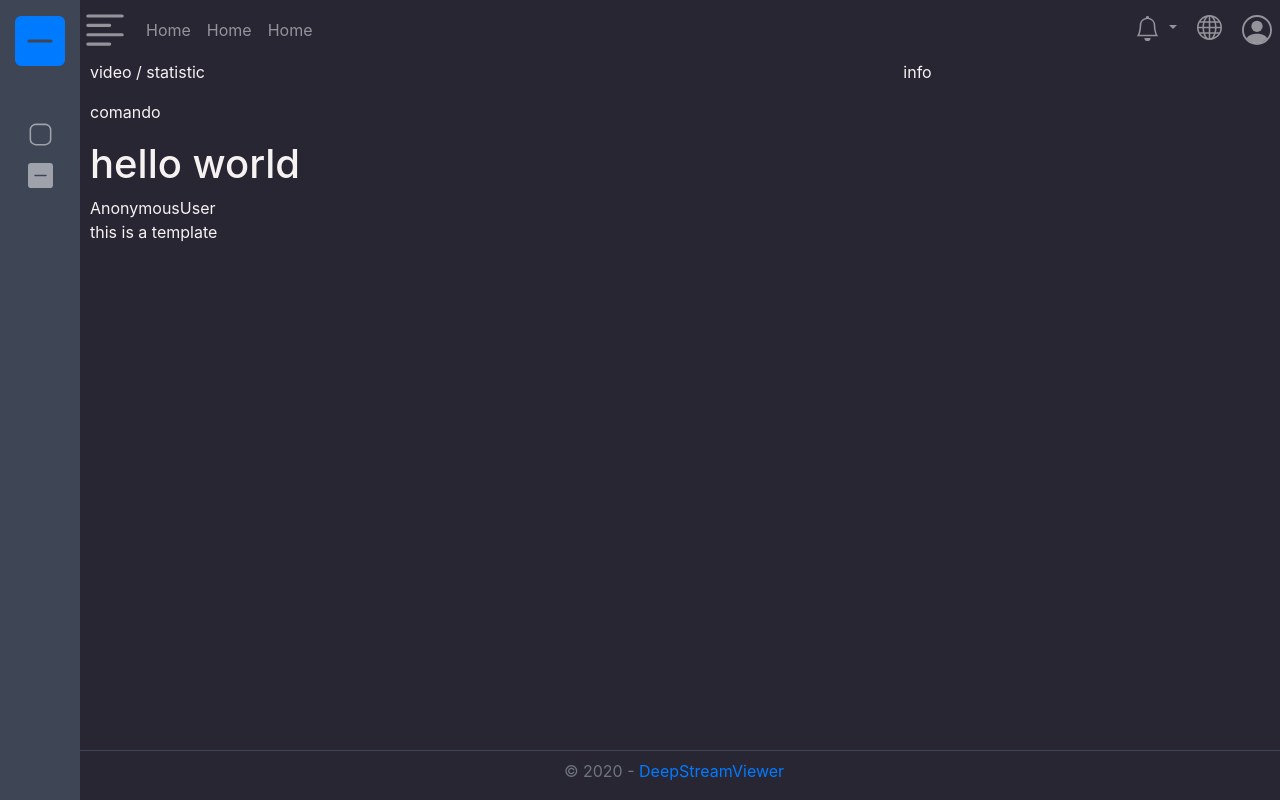
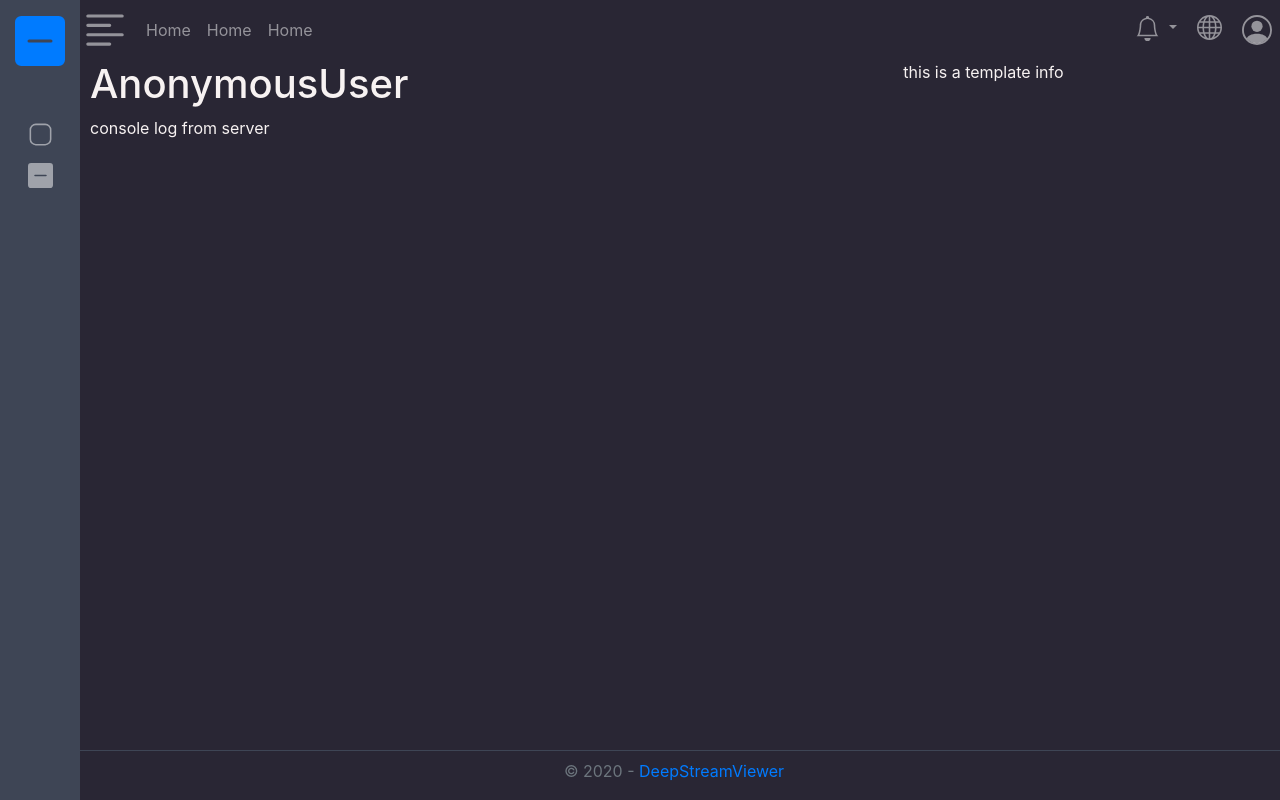
Before and after one commit to romeolandry/DeepStream_SDK_Viewer, a Django app: page / in a window 1280 px wide. Run offline with Django 3.2, Linux system fonts and the light colour scheme.

Commit message:
base.html content structure

```diff
--- a/src/templates/base.html
+++ b/src/templates/base.html
@@ -103,16 +103,23 @@
                 </header>
                 <main class= "main-content">
                     <div class="row justify-content-around">
-                        <div class="col-8 principal-view">
+                        <div class="col-md-8 principal-view">
                             <div class="row-cols-1 content-viewer">
-                                <p> video / statistic </p>
+
+                                {% block content-viewer %}
+                                    <p> video / statistic </p>
+                                {% endblock content-viewer %}
                             </div>
                             <div class="row-cols-1 content-commando">
+                            {% block content-consoleLog %}
                                 <p> comando</p>
+                            {% endblock content-consoleLog %}
                             </div>
                         </div>
-                        <div class= "col-4 justify-content-center content-info">
-                            <p> info </p>
+                        <div class= "col-md-4 justify-content-center content-info">
+                            {% block content-info %}
+                                <p> info </p>
+                            {% endblock content-info %}
                         </div>
                     </div>
                     {% block content-body %}
--- a/src/templates/home.html
+++ b/src/templates/home.html
@@ -1,7 +1,13 @@
 {% extends "base.html" %}
 
-{% block content-body %}
-    <h1> hello world</h1>
-    {{request.user}}
-    <p> this is a template</p>
-{% endblock content-body %}
+{% block content-viewer %}
+    <h1>{{request.user}}</h1>
+{% endblock content-viewer %}
+
+{% block content-consoleLog %}
+    <p> console log from server</p>
+{% endblock content-consoleLog %}
+
+{% block content-info  %}
+    <p> this is a template info</p>
+{% endblock content-info %}
```
